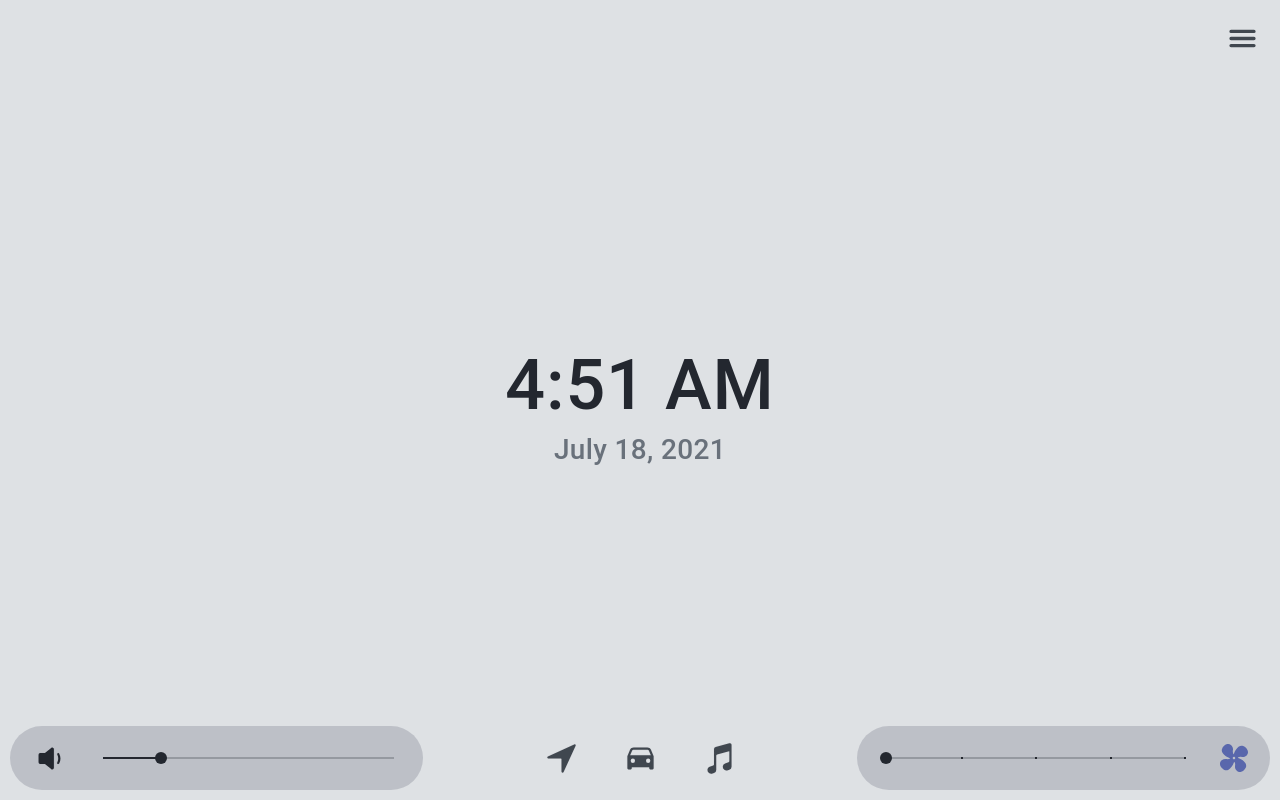
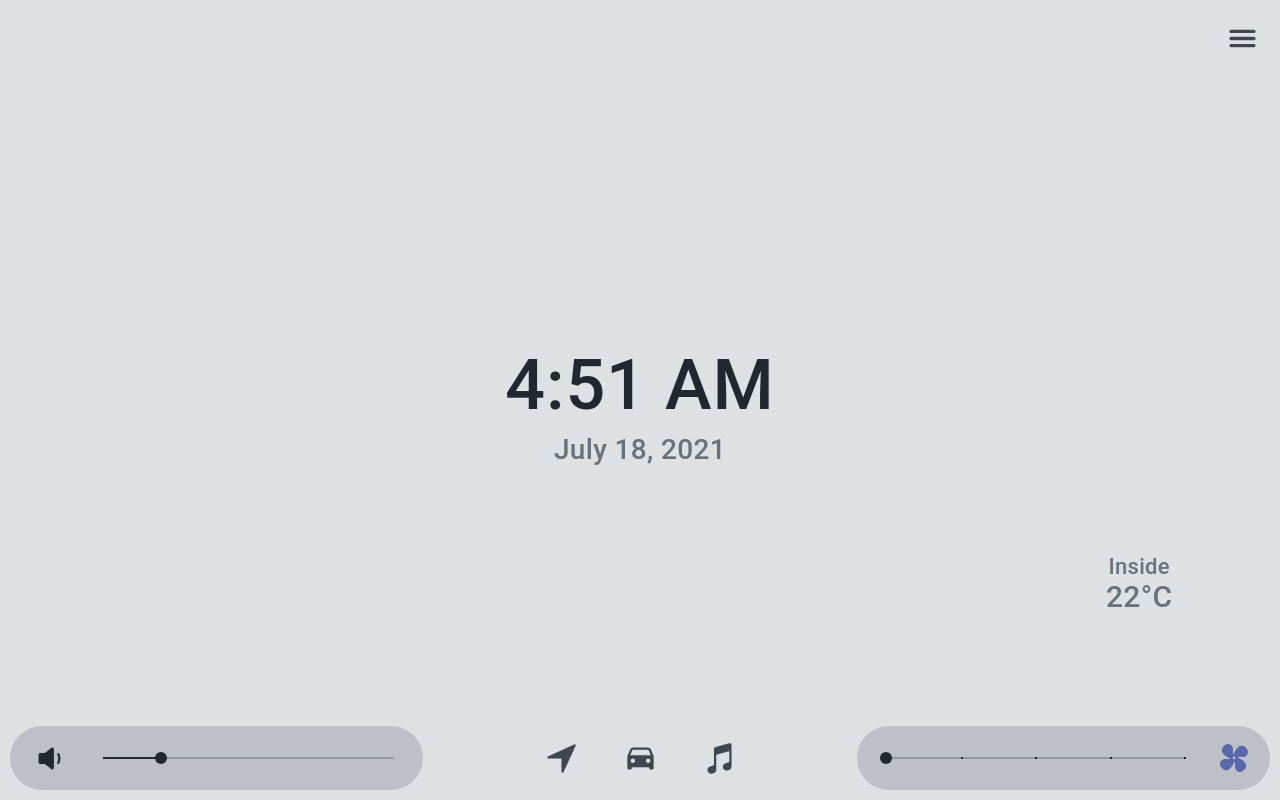
Before and after one commit to relectric-car-team/user-interface, a React (Create React App) app: page / in a window 1280 px wide. Built offline with nearby package versions, Linux system fonts and the light colour scheme.

Commit message:
feat: Inside car temp displayed on home page.
Indoor car temperature is nowdisplayed on the home page. Position is not
intended to be permanent, and can be moved upon redesign.
Fixed formatting issue with temperature symbol toggle on the settings
page.

```diff
--- /dev/null
+++ b/src/components/HomePageTemp.scss
@@ -0,0 +1,18 @@
+@import '../theme/variables.scss';
+
+.location {
+    font-size: 22px;
+    color: $medium-text;
+}
+
+.temperature {
+    font-size: 30px;
+    color: $medium-text;
+}
+
+.content {
+    text-align:  center;
+    --background: transparent;
+    --padding-top: 12%;
+    --padding-start: 78%;
+}
--- /dev/null
+++ b/src/components/HomePageTemp.tsx
@@ -0,0 +1,24 @@
+import { IonContent, IonText, IonTitle } from '@ionic/react';
+
+import React, { useEffect, useState } from 'react';
+import { useSelector } from 'react-redux';
+import { selectDisplayedTemp, selectTempSymbol } from '../app/reducersindex';
+
+import './HomePageTemp.scss';
+
+const HomePageTemp: React.FC = () => {
+    const temperatureSymbol = useSelector(selectTempSymbol);
+    const temperatureValue = useSelector(selectDisplayedTemp);
+    return (
+        <IonContent fullscreen={true} className="content" slot="fixed" scrollY={false}>
+            <IonTitle className="location">Inside</IonTitle>
+
+            <IonTitle className="temperature">
+                {temperatureValue}
+                {temperatureSymbol}
+            </IonTitle>
+        </IonContent>
+    );
+};
+
+export default HomePageTemp;
--- a/src/pages/Home.tsx
+++ b/src/pages/Home.tsx
@@ -1,11 +1,13 @@
 import React from 'react';
 import { IonPage } from '@ionic/react';
 import DateTime from '../components/DateTime';
+import HomePageTemp from '../components/HomePageTemp';
 
 const Home: React.FC = () => {
     return (
         <IonPage>
             <DateTime />
+            <HomePageTemp />
         </IonPage>
     );
 };
--- a/src/pages/Settings.scss
+++ b/src/pages/Settings.scss
@@ -25,14 +25,11 @@
 }
 
 .ClimateSymbolSegment{
-    top: 2%;
-    text-align: center;
-    bottom: 2%;
-    width: 15%;
-    height: 60%;
+    text-align: end;
+    width: 20%;
+    height: 100%;
     --background:var(--ion-color-light);
-
-}
+right: 0px;}
 
 .ClimateSymbolSegmentButton{
 
@@ -43,6 +40,8 @@
     --background-hover: var(--ion-color-medium);
     --color-hover:var(--ion-color-tertiary);
     --background-hover-opacity:15%;
+    --indicator-color: #b5c2e4;
+
 
 }
 
@@ -54,5 +53,5 @@
 }
 
 .ToggleItem{
---min-height: 48px;
+--min-height: 100%;
 }
```
Also changed, not shown: src/components/DateTime.scss (line endings or trailing spaces).
